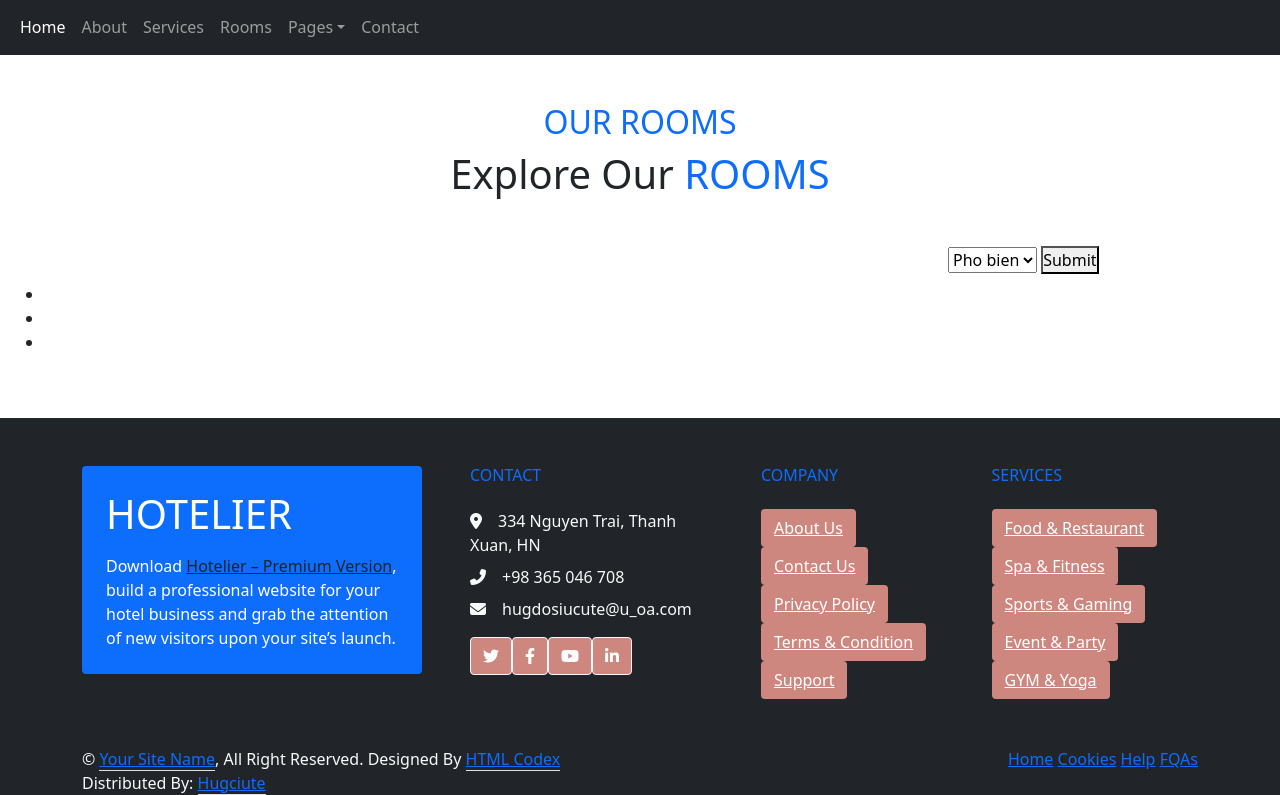
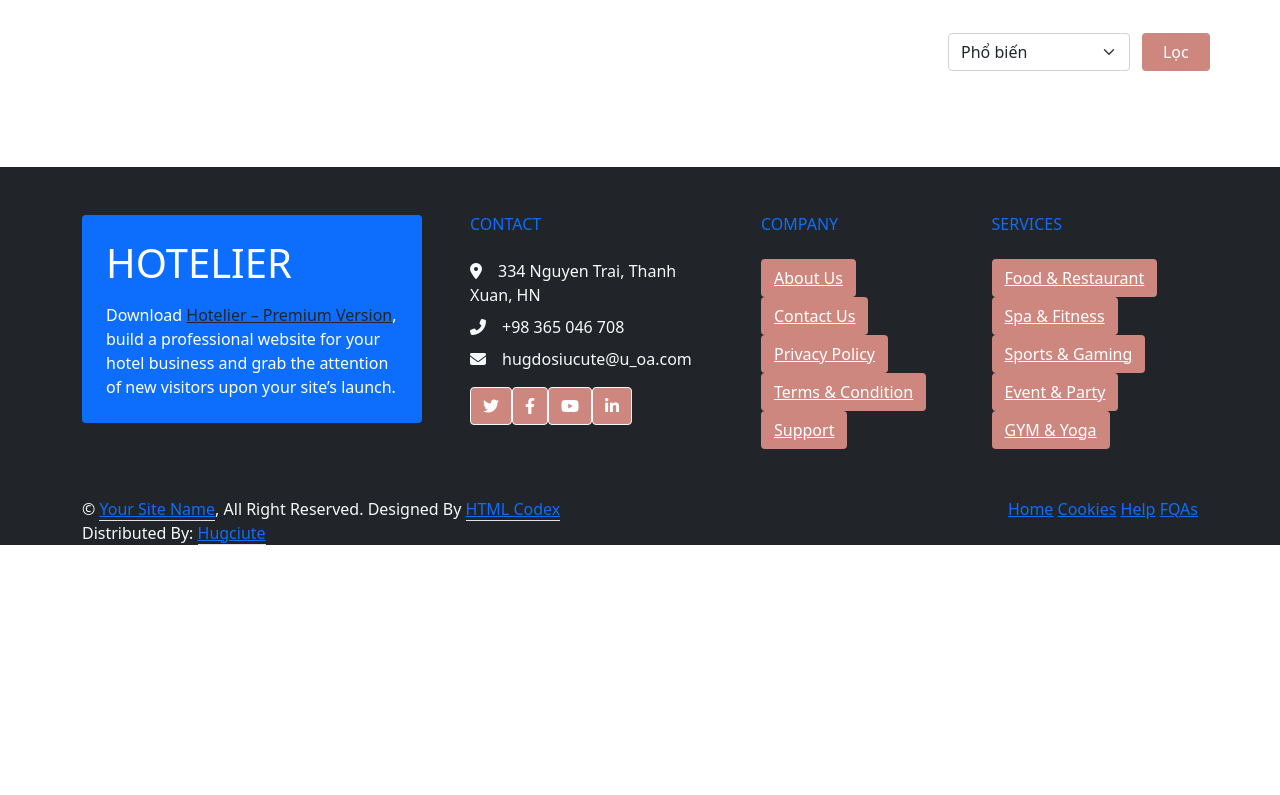
Before and after one commit to beanstalklab/hotel_booking, a Flask app: page /page in a window 1280 px wide. Shown: the part 415-1210 px from the top of the page. After the commit the page ends 960 px from the top, so only its background shows below. Run offline with Flask 2, Linux system fonts and the light colour scheme; data that the repository does not hold is empty; some libraries are stand-ins or nearby versions.

Commit message:
hugdo, style

```diff
--- a/app/config.py
+++ b/app/config.py
@@ -9,3 +9,5 @@ DB_NAME = os.environ.get("DB_NAME", "quanlykhachsan")
 DB_PASSWORD = os.environ.get("DB_PASSWORD")
 
 HOTEL_IMAGE = os.environ.get("HOTEL_IMAGE", "D:\\hotel_image")
+
+USER_IMAGE = os.environ.get("USER_IMAGE", "D:\\CƠ CỞ WEB\\WEB\\project\\final\\app\\templates\\user")
--- /dev/null
+++ b/app/static/js/pagination.js
@@ -0,0 +1,15 @@
+document.getElementById('evenClick').addEventListener("click", activeButton);
+
+function activeButton() {
+    document.getElementById("pageActive").className += "active";
+}
+
+var change = document.getElementById("pageActive");
+var activePage = change.getElementsByClassName("numPage");
+for (var i = 0; i < activePage.length; i++) {
+    activePage[i].addEventListener("click", function () {
+        var current = document.getElementsByClassName("active");
+        current[0].className = current[0].className.replace(" active", "");
+        this.className += " active";
+    });
+}
--- a/app/templates/footer.html
+++ b/app/templates/footer.html
@@ -84,3 +84,4 @@
 <script src="{{url_for('static', filename='js/search.js')}}"></script>
 <script src="{{url_for('static', filename='js/datepicker.js')}}"></script>
 <script src="{{url_for('static', filename='js/slideshow_Gallery.js')}}"></script>
+<script src="{{url_for('static', filename='js/pagination.js')}}"></script>
--- a/app/templates/nav_bar.html
+++ b/app/templates/nav_bar.html
@@ -6,7 +6,6 @@
     <meta name="viewport" content="width=device-width, initial-scale=1.0">
     <meta content="" name="keywords">
     <meta content="" name="description">
-    <meta http-equiv="Cache-control" content="no-cache">
     <title>Hotelier</title>
     <link rel="icon" href="https://cdn-icons-png.flaticon.com/512/733/733553.png" type="image/icon type">
 
@@ -35,21 +34,20 @@
 <body>
 
     <!-- Header Start -->
-    <div class="container-fluid bg-dark">
+    <div class="background">
+        <div class="container-xxl background-nav-bar">
             <div class="row">
-            <div class="col-3 bg-dark">
-                <a href="{{url_for('view.home')}}" class="navbar-brand">
-                    <h1 class="text-primary text-uppercase">HOTEL</h1>
-                </a>
-            </div>
-            <div class="col-9">
-                <div class="row bg-success align-items-center">
+
+                <div class="d-flex col-12 justify-content-end">
+                    <div class="row background-info align-items-center">
                         <div class="col-sm-9 d-flex">
                             <div class="">
-                            <i class="fa fa-envelope">hugdosiucute@u_oa.com</i>
+                                <i class="fa fa-envelope"></i>
+                                <span>hugdosiucute@u_oa.com</span>
                             </div>
                             <div class="mx-5">
-                            <i class="fa fa-phone-alt">+89 365 046 708</i>
+                                <i class="fa fa-phone-alt"></i>
+                                <span>+89 365 046 708</span>
                             </div>
                         </div>
                         <div class="col-sm-3 px-3 text-end">
@@ -63,55 +61,41 @@
                         </div>
                     </div>
 
+                </div>
 
+                <div class="row row-cols-3 align-items-center">
+                    <div class="col-3">
+                        <a href="{{url_for('view.home')}}" class="navbar-brand">
+                            <img class="logo-img" src="{{url_for('view.user_image', name='logo.png')}}" alt="logo" >
+                        </a>
                     </div>
-            <div class="row row-cols-2 mt-3 align-items-center">
                     <!-- Search -->
-                <div class="col">
+                    <div class="col-8 d-flex justify-content-end">
                         <form class="d-flex form-floating" action="/filter_local" autocomplete="off">
-                        <input class="form-control me-2" type="search" name= 'input-search' id="input-search" placeholder="local.." required>
+                            <input class="form-control me-2" type="search" name='input-search' id="input-search"
+                                placeholder="local.." style="border: 1px solid green;" required>
                             <label for="input-search">
                                 <i class="fa-solid fa-location-dot"></i> Thành phố/Tỉnh thành
                             </label>
-                        <button class="btn btn-outline-success" type="submit">Tìm kiếm</button>
+                            <button class="btn btn-outline-success" type="submit" style="width: 150px;">Tìm kiếm</button>
                         </form>
                     </div>
                     <!-- end Search -->
 
                     <!-- item right -->
-                <div class="col d-flex justify-content-end">
-                    <!-- Cart -->
-                    <a class="text-primary me-3" href="#">
-                        <i class="fas fa-shopping-cart"></i>
-                    </a>
-
-                    <!-- Notifications -->
-                    <div class="dropdown">
-                        <a href="#" class="position-relative text-primary me-3 text-decoration-none"
-                            data-bs-toggle="dropdown">
-                            <i class="fas fa-bell"></i>
-                            <span
-                                class="position-absolute top-0 start-10 translate-middle badge rounded-pill badge-notification bg-danger">3</span>
-                        </a>
-                        <div class="dropdown-menu">
-                            <a class="dropdown-item" href="#">Some news</a>
-                            <a class="dropdown-item" href="#">Another news</a>
-                            <a class="dropdown-item" href="#">Something else here</a>
-                        </div>
-                    </div>
-
+                    <div class="col-1 d-flex justify-content-end">
                         <div class="dropdown">
                             <a href="#" class="dropdown-toggle text-decoration-none" data-bs-toggle="dropdown">
-                            <img src="img/testimonial-1.jpg" class="rounded-circle" height="25" />
+                                <img src="{{url_for('view.user_image', name='user.png')}}" class="rounded-circle" width="25" height="25"/>
                             </a>
                             <div class="dropdown-menu">
                                 {% if session.id %}
-                            <a href="{{url_for('view.profile')}}" class="dropdown-item">My Profile</a>
-                            <a href="{{url_for('auth.logout')}}" class="dropdown-item">Logout</a>
+                                <a href="{{url_for('view.profile')}}" class="dropdown-item">Thông tin cá nhân</a>
+                                <a href="{{url_for('auth.logout')}}" class="dropdown-item">Đăng xuất</a>
 
                                 {% else %}
-                            <a href="{{ url_for('auth.login') }}" class="dropdown-item">Login</a>
-                            <a href="{{ url_for('auth.register') }}" class="dropdown-item">Register</a>
+                                <a href="{{ url_for('auth.login') }}" class="dropdown-item">Đăng nhập</a>
+                                <a href="{{ url_for('auth.register') }}" class="dropdown-item">Đăng ký</a>
                                 {% endif %}
                             </div>
                         </div>
@@ -119,13 +103,13 @@
                     </div>
 
                     <div class="col">
-                    <nav class="navbar navbar-expand-lg bg-dark navbar-dark">
+                        <nav class="navbar navbar-expand-md navbar-light">
                             <button type="button" class="navbar-toggler" data-bs-toggle="collapse"
                                 data-bs-target="#navbarCollapse">
                                 <span class="navbar-toggler-icon"></span>
                             </button>
                             <div class="collapse navbar-collapse" id="navbarCollapse">
-                            <div class="navbar-nav">
+                                <div class="navbar-nav text-navbar">
                                     <a href="{{url_for('view.home')}}" class="nav-item nav-link active">Home</a>
                                     <a href="about.html" class="nav-item nav-link">About</a>
                                     <a href="service.html" class="nav-item nav-link">Services</a>
@@ -135,7 +119,6 @@
                                         <div class="dropdown-menu">
                                             <a href="booking.html" class="dropdown-item">Booking</a>
                                             <a href="team.html" class="dropdown-item">Our Team</a>
-                                        <a href="testimonial.html" class="dropdown-item">Testimonial</a>
                                             <hr class="dropdown-divider">
                                             <a href="#" class="dropdown-item">Other</a>
                                         </div>
@@ -149,5 +132,7 @@
                 </div>
             </div>
         </div>
+    </div>
+
     {%block content%}{% endblock %}
 </body>
--- a/app/templates/room.html
+++ b/app/templates/room.html
@@ -1,34 +1,35 @@
 {%extends 'nav_bar.html'%}
 {%block content%}
-<div class="container-xxl py-5">
-    <div class="container">
+<div class="container py-5">
     <div class="text-center">
-            <h2 class="section-title text-center text-primary text-uppercase">Our Rooms</h2>
-            <h1 class="mb-5">Explore Our <span class="text-primary text-uppercase">Rooms</span></h1>
+        <h1 class="section-title text-center text-primary">KHÁM PHÁ</h1>
+        <h2 class="mb-5"><span class="text-primary">TRẢI NGHIỆM</span> những điều tuyệt vời</h2>
     </div>
 
     <!-- Select -->
     <div class="d-flex justify-content-end">
         <div class="form-floating mb-2 width-select">
             <form action="/page/filter">
-                            <select name="filter">
+                <div class="row">
+                    <div class="col-9">
+                        <select class="form-select" name="filter">
                             {%if id_filter == 'price_down'%}
-                                <option class="dropdown-item" value="price_down" selected> Gia giam</option>
-                                <option class="dropdown-item" value="price_up">Gia tang</option>
-                                <option class="dropdown-item" value="most_popular">Pho bien</option>
+                            <option value="price_down" selected>Giá giảm dần</option>
+                            <option value="price_up">Giá tăng dần</option>
+                            <option value="most_popular">Phổ biến</option>
                             {%elif id_filter == 'price_up'%}
-                                <option class="dropdown-item" value="price_down"> Gia giam</option>
-                                <option class="dropdown-item" value="price_up" selected>Gia tang</option>
-                                <option class="dropdown-item" value="most_popular">Pho bien</option>
+                            <option value="price_down">Giá giảm dần</option>
+                            <option value="price_up" selected>Giá tăng dần</option>
+                            <option value="most_popular">Phổ biến</option>
                             {%else%}
-                                <option class="dropdown-item" value="price_down"> Gia giam</option>
-                                <option class="dropdown-item" value="price_up">Gia tang</option>
-                                <option class="dropdown-item" value="most_popular" selected>Pho bien</option>
+                            <option value="price_down">Giá giảm dần</option>
+                            <option value="price_up">Giá tăng dần</option>
+                            <option value="most_popular" selected>Phổ biến</option>
                             {%endif%}
                         </select>
-
-                            <button type="submit">Submit</button>
-
+                    </div>
+                    <button class="btn col-3" type="submit">Lọc</button>
+                </div>
             </form>
 
             <!--  -->
@@ -50,16 +51,15 @@
         {%if item %}
         <div class="col-lg-4 col-md-6">
 
-                <div class="shadow rounded overflow-hidden">
-                    <div class="position-relative">
-                        <img class="img-fluid"
-                            src="{{url_for('view.image_file',name= item[1]['name'], folder = item[1]['folder'])}}"
-                            alt="">
+            <div class="shadow rounded overflow-hidden cart-image">
+                <div class="position-relative resize-image">
+                    <img class="" src="{{url_for('view.image_file',name= item[1]['name'], folder = item[1]['folder'])}}"
+                        alt="" style="height: 100%;">
                     <small
                         class="position-absolute start-0 top-100 translate-middle-y bg-primary text-white rounded py-1 px-3 ms-4">{{item[0]['room_price']}}đ/Đêm</small>
                 </div>
-                    <div class="p-4 mt-2 ">
-                        <div class="d-flex justify-content-between mb-3">
+                <div class="p-4 mt-2 resize-info" style="height: 60%;">
+                    <div class="d-flex justify-content-between mb-3" style="height: 15%">
                         <h5 class="mb-0">{{item[0]['room_name']}}</h5>
                         <div class="ps-2">
                             <small class="fa fa-star text-primary"></small>
@@ -69,18 +69,18 @@
                             <small class="fa fa-star text-primary"></small>
                         </div>
                     </div>
-                        <div class="d-flex mb-3">
+                    <div class="d-flex mb-3" style="height: 10%">
                         <small class="border-end me-3 pe-3"><i class="fa fa-bed text-primary me-2"></i>3
                             Bed</small>
                         <small class="border-end me-3 pe-3"><i class="fa fa-bath text-primary me-2"></i>2
                             Bath</small>
                         <small><i class="fa fa-wifi text-primary me-2"></i>Wifi</small>
                     </div>
-                        <p class="text-body mb-3">{{item[0]['room_address']}}</p>
-                        <div class="d-flex justify-content-between">
+                    <p class="text-body mb-3 text-limit" style="height: 25%">{{item[0]['room_address']}}</p>
+                    <div class="d-flex justify-content-between mb-1" style="height: 20%">
                         <a class="btn btn-sm btn-primary rounded py-2 px-4"
-                                href="{{url_for('view.detail', room_id = item[0]['room_id'])}}">View Detail</a>
-                            <a class="btn btn-sm btn-dark rounded py-2 px-4" href="">Book Now</a>
+                            href="{{url_for('view.detail', room_id = item[0]['room_id'])}}">Chi tiết</a>
+                        <a class="btn btn-sm btn-dark rounded py-2 px-4" href="">Đặt lịch ngay</a>
                     </div>
                 </div>
             </div>
@@ -89,35 +89,33 @@
         {%endfor%}
         {%endif%}
     </div>
+    {%if row_count%}
+    <div>
+        <h2>Số lượng: {{row_count}}</h2>
     </div>
-    {%if row_count%}
-    <div><h2>Số lượng: {{row_count}}</h2></div>
     {%endif%}
+
     <!-- pagination -->
-    <nav>
-        <ul>
+    <nav class="mt-4 d-flex justify-content-end">
+        <ul class="pagination">
             {%if prev or next%}
 
-            <li>
+            <li class="page-item">
                 {%if prev >= 1%}
-                <a href="/page/{{prev}}">Previous</a>
+                <a class="page-link" href="/page/{{prev}}">Previous</a>
                 {%endif%}
             </li>
-
-            <li>
             {% for page in range(page)%}
-                <span> <a href="/page/{{loop.index}}">{{loop.index}}</a></span>
+            <li class="page-item" id="pageActive">
+                <span><a class="page-link" id="numPage" href="/page/{{loop.index}}">{{loop.index}}</a></span>
+            </li>
             {%endfor%}
-            </li>
-
-            <li>
-                {% if next <= page %} <a href="/page/{{next}}">Next</a>
+            <li class="page-item">
+                {% if next <= page %} <a class="page-link" href="/page/{{next}}">Next</a>
                     {%endif%}
             </li>
             {%endif%}
-
         </ul>
-
     </nav>
     <!-- end pagination -->
 </div>
--- a/app/view.py
+++ b/app/view.py
@@ -2,7 +2,7 @@ import math
 import os
 from flask import Blueprint, redirect, render_template, request, session, url_for, send_from_directory, jsonify
 from app.db_utils import connect_db, get_cursor
-from app.config import HOTEL_IMAGE
+from app.config import HOTEL_IMAGE, USER_IMAGE
 from app.sql import *
 main_blp = Blueprint(
     "view", __name__, template_folder='templates', static_folder='static')
@@ -346,3 +346,8 @@ def filter_local():
 @main_blp.route('/folder_image/<folder>/<name>')
 def image_file(folder, name):
     return send_from_directory(os.path.join(HOTEL_IMAGE, folder), name)
+
+
+@main_blp.route('/user_image/<name>')
+def user_image(name):
+    return send_from_directory(USER_IMAGE, name)
```
Also changed, not shown: app/static/css/style.css (+66 -1 lines), app/templates/auth/login.html (+11 -11 lines), app/templates/auth/register.html (+11 -10 lines), app/templates/auth/reset_password.html (+10 -9 lines), app/templates/home.html (+27 -17 lines), app/templates/user/logo.png (added), app/templates/user/user.png (added), 1 other file. Lines whose indentation alone changed are shown as unchanged.
